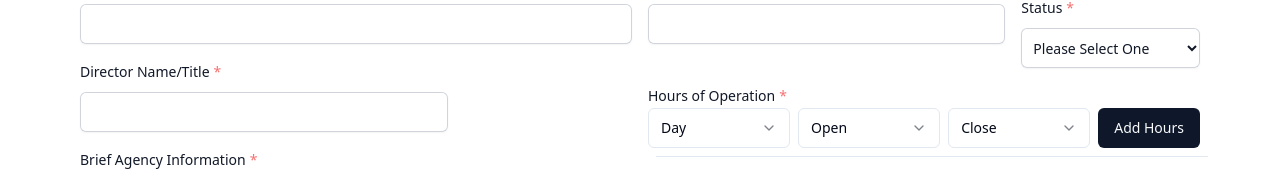
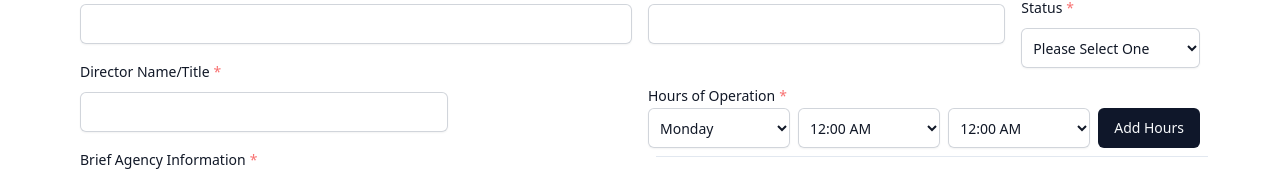
Before and after one commit to hack4impact-utk/uw-211, a Next.js app: page /1 in a window 1280 px wide. Shown: the part 324-502 px from the top of the page. Built offline with nearby package versions, Linux system fonts and the light colour scheme.

Commit message:
replaced schadcn Select with html select to fix issue when opening select

```diff
--- a/src/components/HoursOfOperationPicker/index.tsx
+++ b/src/components/HoursOfOperationPicker/index.tsx
@@ -1,13 +1,5 @@
 import { useEffect, useState } from 'react';
 import { Separator } from '@/components/ui/separator';
-import {
-  Select,
-  SelectContent,
-  SelectGroup,
-  SelectItem,
-  SelectTrigger,
-  SelectValue,
-} from '@/components/ui/select';
 import { Button } from '@/components/ui/button';
 import { z } from 'zod';
 import {
@@ -121,48 +113,36 @@ export default function HoursOfOperationPicker({
   return (
     <>
       <div className="flex flex-row space-x-2">
-        <Select onValueChange={(v) => setDay(+v)}>
-          <SelectTrigger>
-            <SelectValue placeholder="Day">{daysOfWeek[day]}</SelectValue>
-          </SelectTrigger>
-          <SelectContent>
-            <SelectGroup>
+        <select
+          onChange={(e) => setDay(+e.target.value)}
+          className="block h-10 w-full rounded-md border-0 bg-inherit p-2 py-1.5 text-gray-900 shadow-sm ring-1 ring-inset ring-gray-300 placeholder:text-gray-400 focus:ring-2 focus:ring-inset focus:ring-sky-600 sm:text-sm sm:leading-6 md:w-2/3 xl:w-full"
+        >
           {daysOfWeek.map((dayOfWeek, index) => (
-                <SelectItem key={index} value={index.toString()}>
+            <option value={index} key={index}>
               {dayOfWeek}
-                </SelectItem>
+            </option>
           ))}
-            </SelectGroup>
-          </SelectContent>
-        </Select>
-        <Select onValueChange={(v: string) => setOpen(+v)}>
-          <SelectTrigger>
-            <SelectValue placeholder="Open">{times[open]}</SelectValue>
-          </SelectTrigger>
-          <SelectContent>
-            <SelectGroup>
+        </select>
+        <select
+          onChange={(e) => setOpen(+e.target.value)}
+          className="block h-10 w-full rounded-md border-0 bg-inherit p-2 py-1.5 text-gray-900 shadow-sm ring-1 ring-inset ring-gray-300 placeholder:text-gray-400 focus:ring-2 focus:ring-inset focus:ring-sky-600 sm:text-sm sm:leading-6 md:w-2/3 xl:w-full"
+        >
           {times.map((time, index) => (
-                <SelectItem key={index} value={index.toString()}>
+            <option value={index} key={index}>
               {time}
-                </SelectItem>
+            </option>
           ))}
-            </SelectGroup>
-          </SelectContent>
-        </Select>
-        <Select onValueChange={(v: string) => setClose(+v)}>
-          <SelectTrigger>
-            <SelectValue placeholder="Close">{times[close]}</SelectValue>
-          </SelectTrigger>
-          <SelectContent>
-            <SelectGroup>
+        </select>
+        <select
+          onChange={(e) => setClose(+e.target.value)}
+          className="block h-10 w-full rounded-md border-0 bg-inherit p-2 py-1.5 text-gray-900 shadow-sm ring-1 ring-inset ring-gray-300 placeholder:text-gray-400 focus:ring-2 focus:ring-inset focus:ring-sky-600 sm:text-sm sm:leading-6 md:w-2/3 xl:w-full"
+        >
           {times.map((time, index) => (
-                <SelectItem key={index} value={index.toString()}>
+            <option value={index} key={index}>
               {time}
-                </SelectItem>
+            </option>
           ))}
-            </SelectGroup>
-          </SelectContent>
-        </Select>
+        </select>
         <Button type="button" onClick={add_hours}>
           Add Hours
         </Button>
```
Lines whose indentation alone changed are shown as unchanged.
